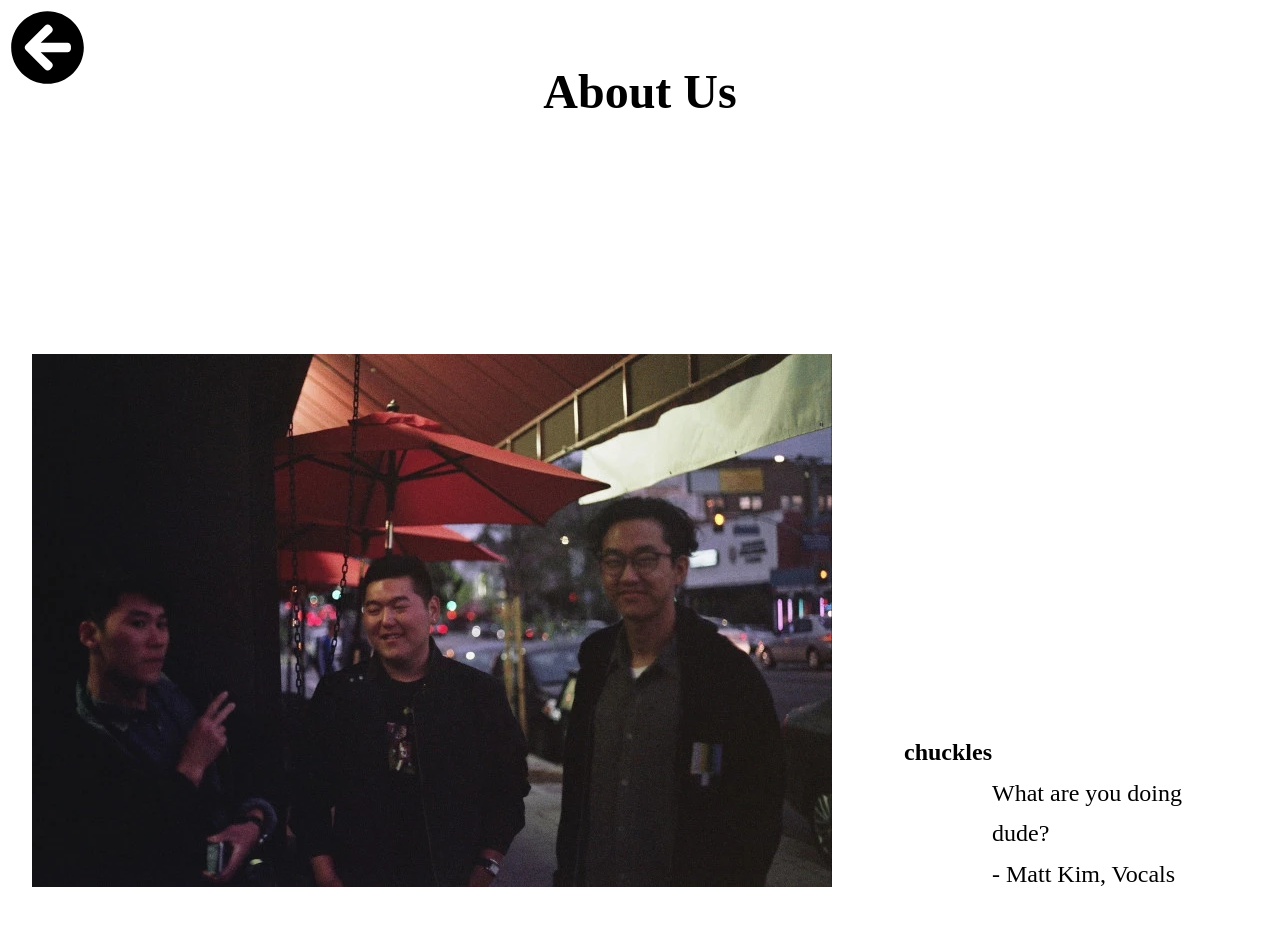
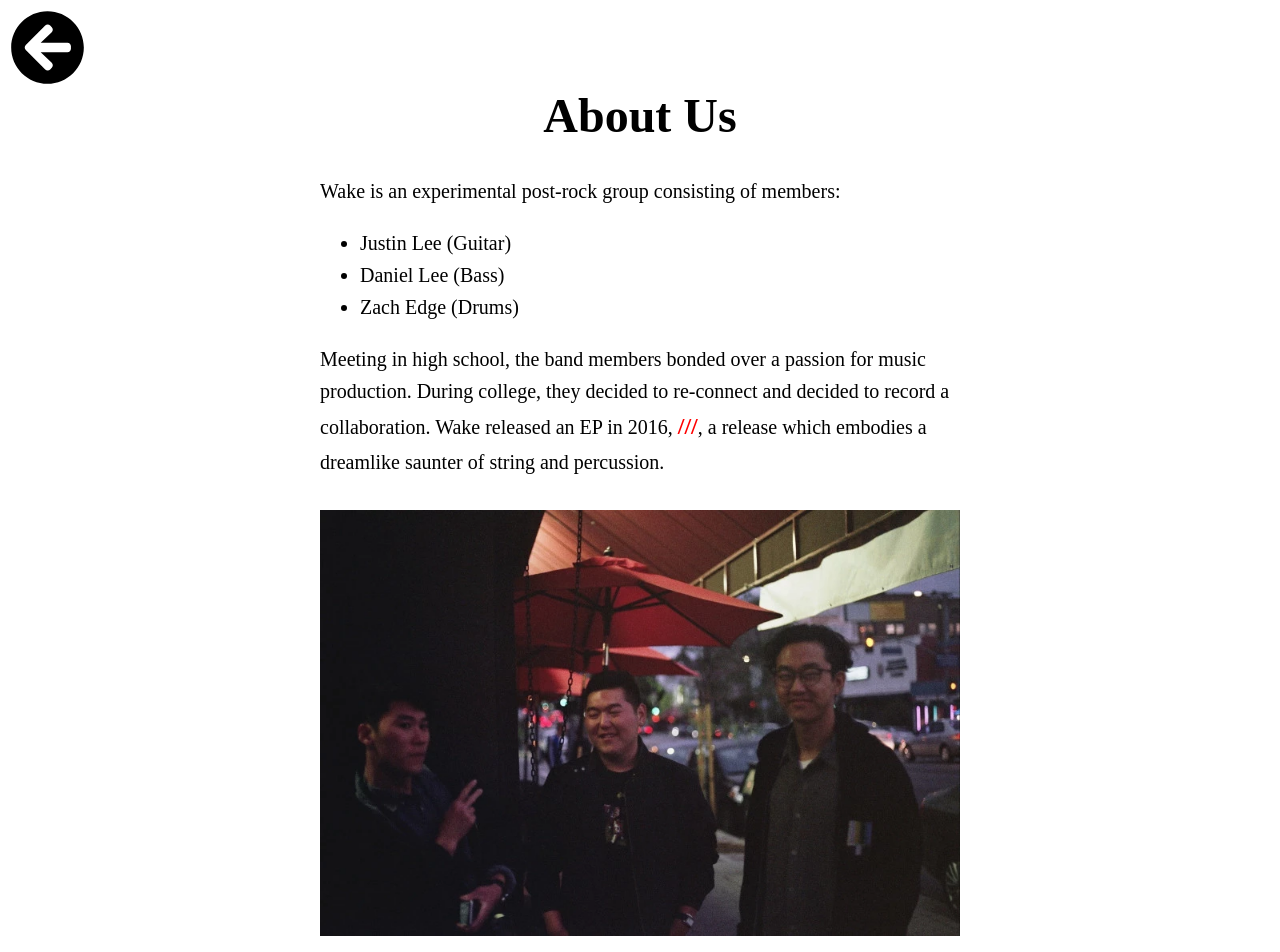
Before and after one commit to HassanSaeed7/BandPage, a React (Create React App) app in the folder bandpage/: page /about in a window 1280 px wide. Shown: the top 952 px of the page. Built offline with nearby package versions, Linux system fonts and the light colour scheme; a web font is replaced by a local one.

Commit message:
fixed about page

```diff
--- a/bandpage/src/index.css
+++ b/bandpage/src/index.css
@@ -11,3 +11,7 @@ body {
 *:after {
   box-sizing: border-box;
 }
+
+a {
+  text-decoration: none;
+}
--- a/bandpage/src/screens/About.js
+++ b/bandpage/src/screens/About.js
@@ -1,38 +1,30 @@
 import React from 'react'
 import { Link } from 'react-router-dom';
-import five from "../assets/10.webp";
 import band from "../assets/6.webp"
-import seven from "../assets/7.webp"
 import "../styles/About.css"
 
 
 const About = () => {
     return (
-            <div class="container">
+            <>
 
             <Link to={"/"}> <svg aria-hidden="true" focusable="false" data-prefix="fas" data-icon="arrow-circle-left" class="svg-inline--fa fa-arrow-circle-left fa-w-16" role="img" xmlns="http://www.w3.org/2000/svg" viewBox="0 0 512 512"><path fill="currentColor" d="M256 504C119 504 8 393 8 256S119 8 256 8s248 111 248 248-111 248-248 248zm28.9-143.6L209.4 288H392c13.3 0 24-10.7 24-24v-16c0-13.3-10.7-24-24-24H209.4l75.5-72.4c9.7-9.3 9.9-24.8.4-34.3l-11-10.9c-9.4-9.4-24.6-9.4-33.9 0L107.7 239c-9.4 9.4-9.4 24.6 0 33.9l132.7 132.7c9.4 9.4 24.6 9.4 33.9 0l11-10.9c9.5-9.5 9.3-25-.4-34.3z"></path></svg> </Link>
-            <h2 className="about-title">About Us</h2>
 
-                <div class="area one">
-                    <img src={band} className="about-img" alt='band member'/>
-                    <blockquote><strong>chuckles</strong><br></br> What are you doing dude? <br></br>- Matt Kim, Vocals</blockquote>
-                </div>
 
-                <div class="area two">
-                    <blockquote><strong>plays guitar for 30 minutes</strong> <br></br>Oh shit haha that was tight. Yo, where's Zach? <br></br> - Justin Lee, Guitar</blockquote>
-                    <img src={seven} className="about-img" alt='band member'/>
-                </div>
-
-                <div class="area three">
-                    <img src={five} className="about-img" alt='band member'/>
-                    <blockquote>About US? Yeah. We're all about faith and stuff. We play guitars. Yo have you seen my vape? Oh nvm, its in my hands hahaha. So yeah. Our homie Zach is a part of the gang but he never takes pics with us. He's living in Wyoming now, I think. Anyways, check out our jams.<br></br> - Daniel Lee, Bass Guitar</blockquote>
-                </div>
-
-                <div class="area four">
-                    <p>Bro, you listen to djent? ;) <br></br> -Zach, Drums</p>
+                <div class="container">
+                <h2 className="about-title">About Us</h2>
+                    <article>
+                        Wake is an experimental post-rock group consisting of members:
+                        <ul>
+                            <li>Justin Lee (Guitar)</li>
+                            <li>Daniel Lee (Bass)</li>
+                            <li>Zach Edge (Drums)</li>
+                        </ul>
+                        Meeting in high school, the band members bonded over a passion for music production. During college, they decided to re-connect and decided to record a collaboration. Wake released an EP in 2016, <a href="https://waketheband.bandcamp.com/">///</a>, a release which embodies a dreamlike saunter of string and percussion.
+                    </article>
                     <img src={band} className="about-img" alt='band member'/>
                 </div>
-            </div>
+            </>
 
     )
 }
--- a/bandpage/src/styles/About.css
+++ b/bandpage/src/styles/About.css
@@ -21,7 +21,31 @@ svg:hover {
 .about-header > h1 {
     font-size: clamp(2rem, 6vw, 7rem);
 }
+.container {
+    margin-top: 10vh;
+    height: 100vh;
+    width: 100%;
+    display: flex;
+    flex-direction: column;
+    justify-content: center;
+    align-items: center;
+}
+.about-img {
+    width: 50%;
+    margin: auto;
+}
 
+.container article {
+    width: 50%;
+    margin: 2.5% auto;
+    font-size: 1.25rem;
+    line-height: 1.6;
+}
+.container article a {
+    color: red;
+    font-weight: bolder;
+    font-size: 1.5rem;
+}
 
 @media (min-width: 768px) {
 .about-header {
@@ -29,36 +53,8 @@ svg:hover {
     text-align: center;
     font-family: 'Fredericka the Great', cursive;
 }
-.area > blockquote,
-.area > p {
-    width: 50%;
-    display: flex;
-    justify-content: center;
-    font-size: 1.5rem;
-    line-height: 1.7;
-}
-.area {
-    min-height: 100vh;
-    width: 100%;
-    scroll-snap-align: start;
-    display: flex;
-    flex-direction: row;
-    align-items: flex-end;
-    position: relative;
-}
 
-.container {
-    height: 100vh;
-    width: 100vw;
-    display: flex;
-    flex-direction: column;
-}
 
-.area > img {
-    width: 100%;
-    height: auto;
-    margin: 2.5%;
-}
 
 
 }
```
Also changed, not shown: bandpage/src/App.css (line endings or trailing spaces).
